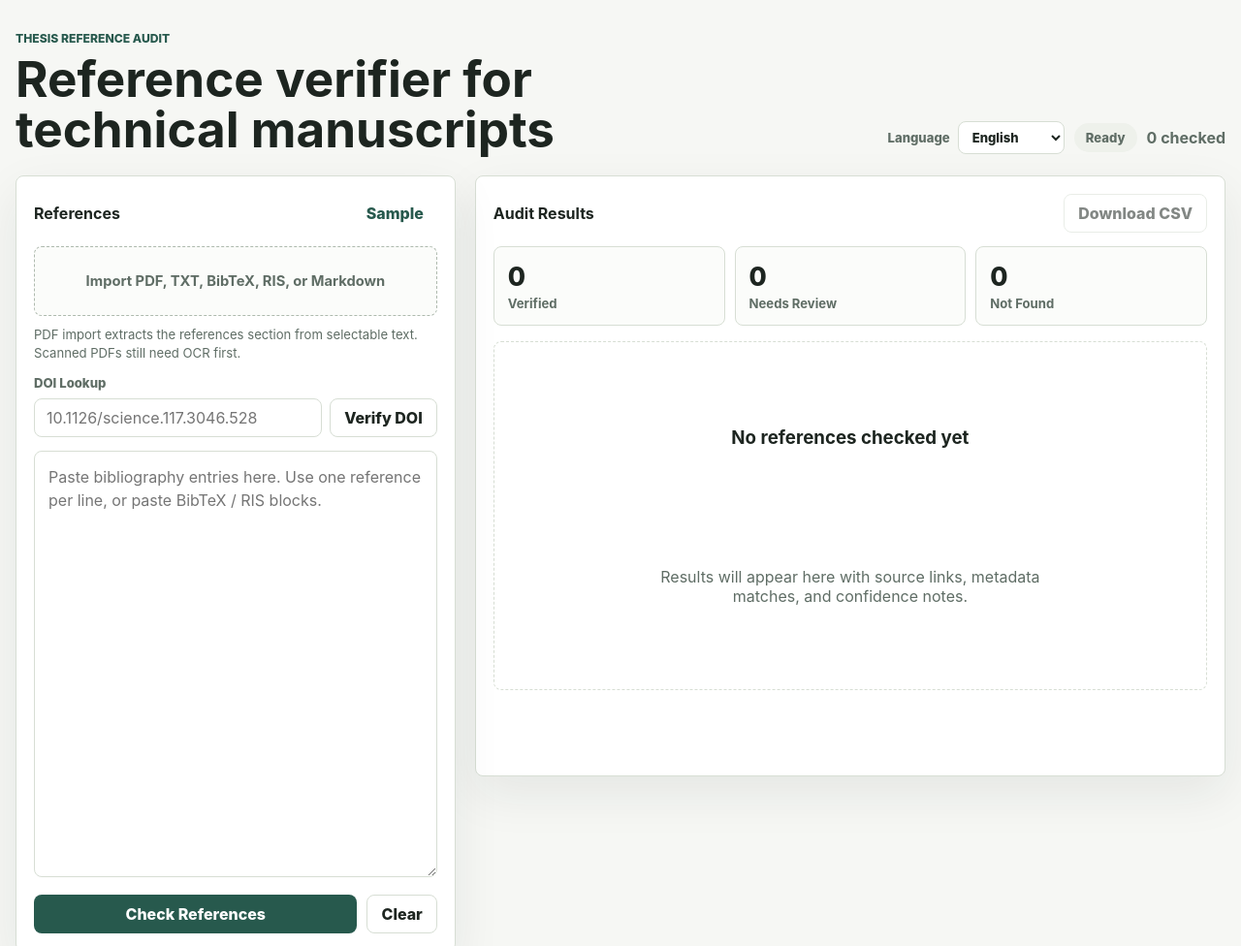
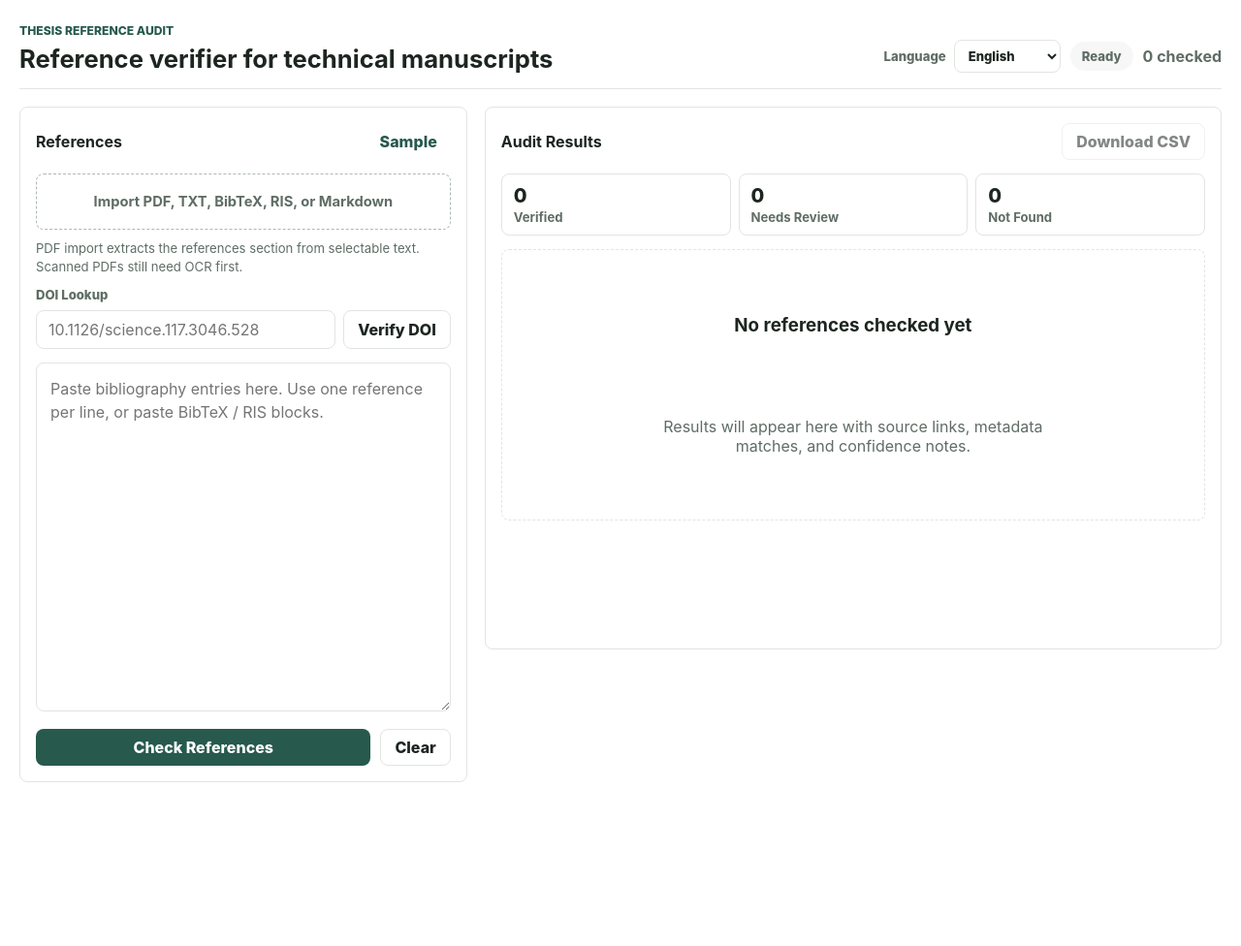
Before and after one commit to fernandomagalhaesbrazil-ai/reference-audit, a plain HTML site: page index.html in a window 1280 px wide. Shown: the top 976 px of the page at 97% size. After the commit the page ends 831 px from the top, so only its background shows below. Drawn offline with Linux system fonts and the light colour scheme.

Commit message:
Simplify interface styling

```diff
--- a/styles.css
+++ b/styles.css
@@ -1,21 +1,21 @@
 :root {
   color-scheme: light;
-  --bg: #f6f7f4;
+  --bg: #ffffff;
   --surface: #ffffff;
-  --surface-muted: #eef1eb;
+  --surface-muted: #f6f7f6;
   --text: #1d2520;
   --muted: #5f6d65;
-  --border: #d7ded4;
+  --border: #e1e5e0;
   --accent: #27594d;
   --accent-strong: #173e35;
-  --accent-soft: #dceae5;
+  --accent-soft: #eef5f2;
   --warning: #8a5a00;
   --warning-soft: #fff4d9;
   --danger: #9b2f2f;
   --danger-soft: #fde5e4;
   --ok: #1f6b43;
   --ok-soft: #dff0e6;
-  --shadow: 0 18px 50px rgba(29, 37, 32, 0.08);
+  --shadow: none;
   font-family: Inter, ui-sans-serif, system-ui, -apple-system, BlinkMacSystemFont, "Segoe UI", sans-serif;
 }
 
@@ -48,9 +48,9 @@ button:disabled {
 }
 
 .app-shell {
-  width: min(1480px, calc(100vw - 32px));
+  width: min(1240px, calc(100vw - 32px));
   margin: 0 auto;
-  padding: 32px 0;
+  padding: 24px 0;
 }
 
 .topbar {
@@ -58,7 +58,9 @@ button:disabled {
   align-items: flex-end;
   justify-content: space-between;
   gap: 24px;
-  margin-bottom: 22px;
+  margin-bottom: 18px;
+  padding-bottom: 16px;
+  border-bottom: 1px solid var(--border);
 }
 
 .eyebrow {
@@ -78,10 +80,10 @@ p {
 }
 
 h1 {
-  max-width: 760px;
+  max-width: 620px;
   margin-bottom: 0;
-  font-size: clamp(2rem, 4vw, 3.5rem);
-  line-height: 1.02;
+  font-size: clamp(1.55rem, 2vw, 2.2rem);
+  line-height: 1.1;
   letter-spacing: 0;
 }
 
@@ -158,8 +160,8 @@ h2 {
 
 .workspace {
   display: grid;
-  grid-template-columns: minmax(340px, 0.85fr) minmax(520px, 1.45fr);
-  gap: 20px;
+  grid-template-columns: minmax(340px, 0.82fr) minmax(520px, 1.35fr);
+  gap: 18px;
   align-items: start;
 }
 
@@ -174,12 +176,12 @@ h2 {
 .input-panel {
   position: sticky;
   top: 24px;
-  padding: 18px;
+  padding: 16px;
 }
 
 .results-panel {
-  min-height: 620px;
-  padding: 18px;
+  min-height: 560px;
+  padding: 16px;
 }
 
 .panel-heading {
@@ -194,11 +196,11 @@ h2 {
   display: flex;
   align-items: center;
   justify-content: center;
-  min-height: 72px;
-  margin-bottom: 14px;
+  min-height: 58px;
+  margin-bottom: 12px;
   border: 1px dashed #aebaae;
   border-radius: 8px;
-  background: #fbfcfa;
+  background: var(--surface);
   color: var(--muted);
   font-size: 0.92rem;
   font-weight: 700;
@@ -206,7 +208,7 @@ h2 {
 }
 
 .helper-text {
-  margin: -4px 0 14px;
+  margin: -2px 0 12px;
   color: var(--muted);
   font-size: 0.82rem;
   line-height: 1.4;
@@ -221,7 +223,7 @@ h2 {
 
 textarea {
   width: 100%;
-  min-height: 440px;
+  min-height: 360px;
   resize: vertical;
   border: 1px solid var(--border);
   border-radius: 8px;
@@ -274,7 +276,7 @@ textarea:focus,
 .primary-button,
 .secondary-button,
 .ghost-button {
-  min-height: 40px;
+  min-height: 38px;
   border-radius: 8px;
   padding: 0 14px;
   font-weight: 800;
@@ -309,21 +311,21 @@ textarea:focus,
 .metrics {
   display: grid;
   grid-template-columns: repeat(3, minmax(0, 1fr));
-  gap: 10px;
-  margin-bottom: 16px;
+  gap: 8px;
+  margin-bottom: 14px;
 }
 
 .metrics div {
   border: 1px solid var(--border);
   border-radius: 8px;
-  padding: 14px;
-  background: #fbfcfa;
+  padding: 10px 12px;
+  background: var(--surface);
 }
 
 .metrics span {
   display: block;
-  margin-bottom: 4px;
-  font-size: 1.65rem;
+  margin-bottom: 2px;
+  font-size: 1.25rem;
   font-weight: 850;
 }
 
@@ -342,7 +344,7 @@ textarea:focus,
 .empty-state {
   display: grid;
   place-items: center;
-  min-height: 360px;
+  min-height: 280px;
   border: 1px dashed var(--border);
   border-radius: 8px;
   padding: 28px;
@@ -362,7 +364,7 @@ textarea:focus,
 .result-card {
   border: 1px solid var(--border);
   border-radius: 8px;
-  padding: 16px;
+  padding: 14px;
   background: var(--surface);
 }
 
@@ -475,11 +477,11 @@ textarea:focus,
 @media (max-width: 620px) {
   .app-shell {
     width: min(100vw - 20px, 1480px);
-    padding: 18px 0;
+    padding: 14px 0;
   }
 
   h1 {
-    font-size: 2rem;
+    font-size: 1.6rem;
   }
 
   .metrics {
```
